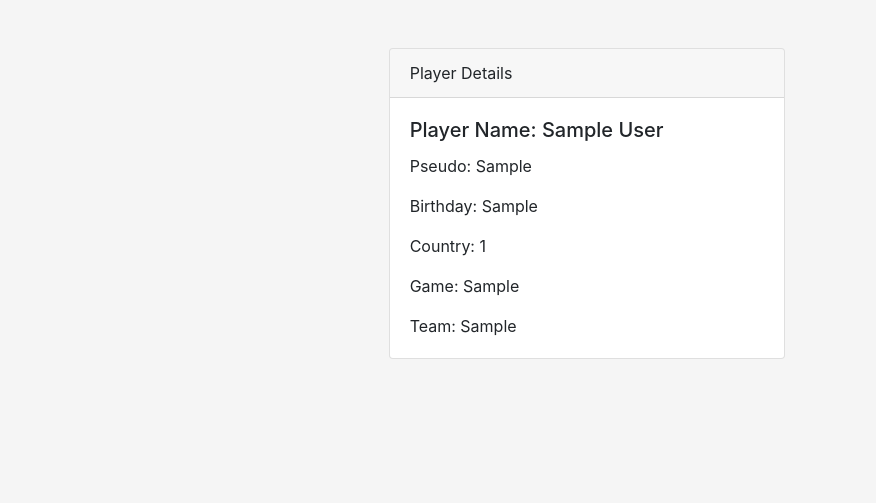
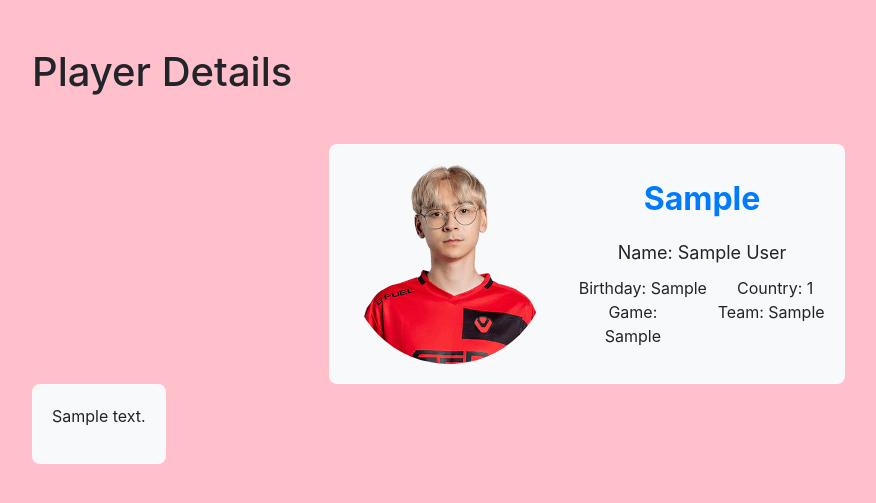
Before and after one commit to DylanPEIX/P3_Site, a PHP site: page /detail.php?id=1 in a window 1280 px wide. Shown: the top 503 px of the page, without its empty margins (53-929 px from the left). Run offline with PHP 8.4, Linux system fonts and the light colour scheme; tables that the repository leaves empty or names only in its code hold one stand-in row (values such as "Sample post").

Commit message:
12/04/2024

```diff
--- a/detail.php
+++ b/detail.php
@@ -3,14 +3,21 @@
 include('includes/connect.php');
 $conn = connect();
 
-// On détermine le nombre total de joueurs
+$player = false; // Aucun joueur trouvé
+
+// Vérification de l'existence de l'ID et s'il est numérique
 if (isset($_GET['id']) && is_numeric($_GET['id'])) {
+    $id = $_GET['id'];
 
-    $sql = 'SELECT * FROM `player`';
+    $sql = 'SELECT * FROM `player` WHERE id = :id LIMIT 1'; // Utilisation d'un paramètre nommé pour la préparation de la requête
     $query = $conn->prepare($sql);
+    $query->bindParam(':id', $id, PDO::PARAM_INT); // Liaison du paramètre nommé avec la valeur de $id
     $query->execute();
-    $result = $query->fetch();
+    $result = $query->fetch(PDO::FETCH_ASSOC); // Utilisation de PDO::FETCH_ASSOC pour récupérer un tableau associatif
+
+    $player = $result;
 }
+
 ?>
 
 <!DOCTYPE html>
@@ -18,32 +25,49 @@ if (isset($_GET['id']) && is_numeric($_GET['id'])) {
 <head>
     <meta charset="UTF-8">
     <meta name="viewport" content="width=device-width, initial-scale=1.0">
-    <title>My playerbase</title>
+    <title>Player details</title>
     <link rel="stylesheet" href="https://stackpath.bootstrapcdn.com/bootstrap/4.5.2/css/bootstrap.min.css">
     <link rel="stylesheet" href="style.css">
-    <style>
-        /* Ajoutez du CSS personnalisé ici si nécessaire */
-    </style>
 </head>
 <body>
-    <div class="container-fluid">
-        <div class="row justify-content-center mt-5">
-            <div class="col-md-4">
-                <div class="card">
-                    <div class="card-header">
-                        Player Details
-                    </div>
-                    <div class="card-body">
-                        <h5 class="card-title">Player Name: <?php echo $result['firstname'] . ' ' . $result['lastname']; ?></h5>
-                        <p class="card-text">Pseudo: <?php echo $result['pseudo']; ?></p>
-                        <p class="card-text">Birthday: <?php echo $result['dob']; ?></p>
-                        <p class="card-text">Country: <?php echo $result['country']; ?></p>
-                        <p class="card-text">Game: <?php echo $result['game']; ?></p>
-                        <p class="card-text">Team: <?php echo $result['team']; ?></p>
+    <div class="container">
+        <h1 class="my-5">Player Details</h1>
+        <?php if ($player): ?>
+        <div class="row justify-content-center">
+            <div class="col-md-auto">
+                <div class="player-details">
+                    <div class="row">
+                        <div class="col-md-auto d-flex align-items-center justify-content-center">
+                            <img src="tenz.png" class="img-fluid player-image rounded-circle" alt="Player Image">
+                        </div>
+                        <div class="col-md-auto m-auto">
+                            <h2 class="text-center"><?php echo $player['pseudo']; ?></h2>
+                            <p class="text-center">Name: <?php echo $player['firstname'] . ' ' . $player['lastname']; ?></p>
+                            <div class="row">
+                                <div class="col-md-auto text-center">Birthday: <?php echo $player['dob']; ?></div>
+                                <div class="col-md-auto text-center">Country: <?php echo $player['country']; ?></div>
+                            </div>
+                            <div class="row">
+                                <div class="col-md-6 text-center">Game: <?php echo $player['game']; ?></div>
+                                <div class="col-md-6 text-center">Team: <?php echo $player['team']; ?></div>
+                            </div>
+                        </div>
                     </div>
                 </div>
             </div>
         </div>
+        <div class="row">
+            <div class="col-md-auto">
+                <div class="player-description">
+                    <p class="text-center"><?php echo $player['text']; ?></p>
+                </div>
+            </div>
+        </div>
+        <?php else: ?>
+        <div class="alert alert-danger" role="alert">
+            Joueur non trouvé.
+        </div>
+        <?php endif; ?>
     </div>
 </body>
 </html>
--- a/style.css
+++ b/style.css
@@ -1,9 +1,28 @@
 body {
-    background-color:whitesmoke;
+    background-color:pink;
 }
 
-.modal-content{
-    display: flex !important;
-    width: 1000px !important;
-    height: 1000px !important;
+.player-image {
+    max-width: 100%;
+    border-radius: 8px;
 }
+.player-details {
+    padding: 20px;
+    border-radius: 8px;
+    background-color: #f8f9fa;
+}
+.player-details h2 {
+    color: #007bff;
+    font-weight: bold;
+    margin-bottom: 20px;
+}
+.player-details p {
+    font-size: 18px;
+    margin-bottom: 10px;
+}
+
+.player-description{
+    padding: 20px;
+    border-radius: 8px;
+    background-color: #f8f9fa;
+}
```
Also changed, not shown: index.php (+3 -25 lines), test.php (deleted, +0 -36 lines), unnamed.png (deleted).
